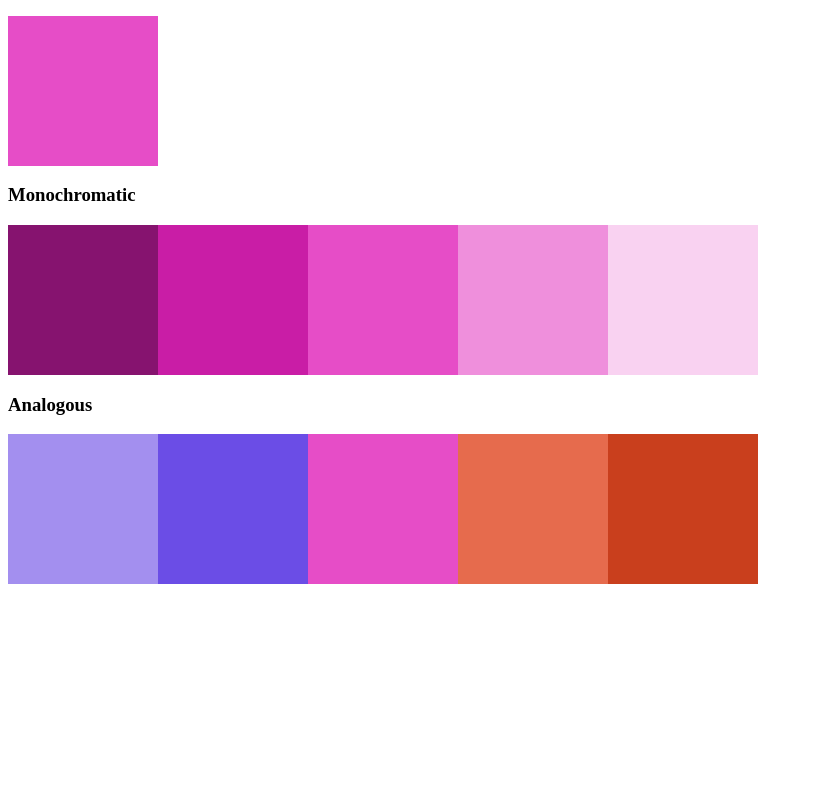
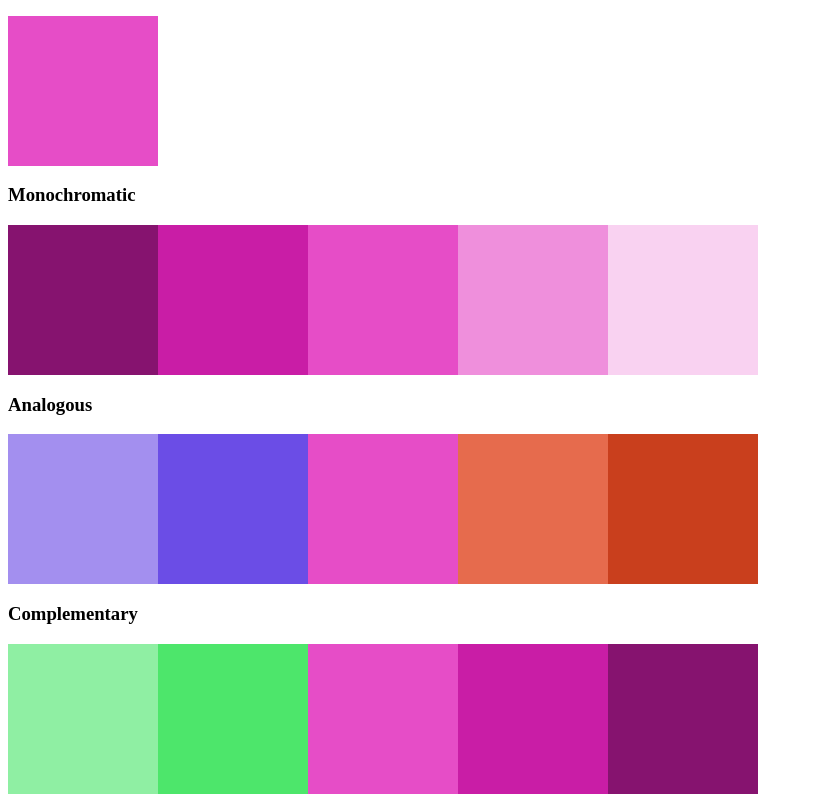
Before and after one commit to dorafc/color-a-tron, a plain HTML site: page index.html in a window 1280 px wide. Shown: the part 105-907 px from the top of the page, without its empty margins (0-813 px from the left). Before the commit the page ends 800 px from the top, so only its background shows below. Drawn offline with Linux system fonts and the light colour scheme.

Commit message:
set up complementary colors

```diff
--- a/index.html
+++ b/index.html
@@ -23,6 +23,11 @@
 
   </div>
 
+  <h3>Complementary</h3>
+  <div id="comp">
+
+  </div>
+
   <script type="module" src="index.js"></script>
 </body>
 </html>
--- a/index.js
+++ b/index.js
@@ -45,10 +45,17 @@ const analogous = [origColor.getNewHue(-60).getLighterColor(),
   origColor.getNewHue(60),
   origColor.getNewHue(60).getDarkerColor()]
 
+const comp = [origColor.getNewHue(180).getLighterColor(),
+  origColor.getNewHue(180),
+  origColor,
+  origColor.getDarkerColor(),
+  origColor.getDarkerColor().getDarkerColor()]
+
 // update DOM
 const displaySpace = document.getElementById('colors')
 const monoSpace = document.getElementById('mono')
 const analogousSpace = document.getElementById('analogous')
+const compSpace = document.getElementById('comp')
 
 // show original color
 let origColorSpace = document.createElement('div')
@@ -71,7 +78,18 @@ analogousColorSpace.setAttribute('id', 'ana-palette')
 analogousColorSpace.setAttribute('class', 'palette')
 
 analogous.forEach((color, i) => {
-  analogousColorSpace.appendChild(addColorSquare(`mono${i}`, color))
+  analogousColorSpace.appendChild(addColorSquare(`analogous${i}`, color))
 })
 
 analogousSpace.appendChild(analogousColorSpace)
+
+// show complementary palette
+let compColorSpace = document.createElement('div')
+compColorSpace.setAttribute('id', 'comp-palette')
+compColorSpace.setAttribute('class', 'palette')
+
+comp.forEach((color, i) => {
+  compColorSpace.appendChild(addColorSquare(`comp${i}`, color))
+})
+
+compSpace.appendChild(compColorSpace)
```
